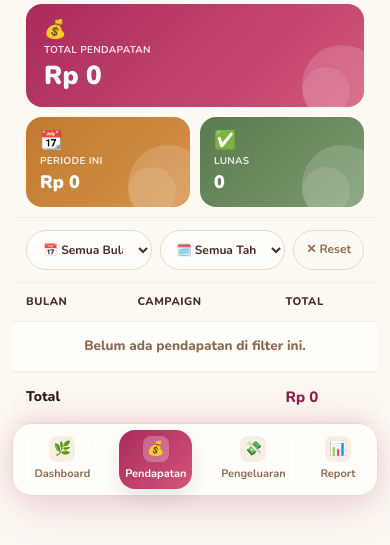
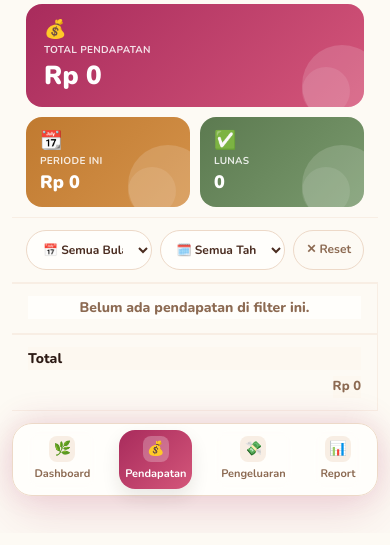
Before and after one commit to hendrikusray/daily-task, a Flask app: page /pendapatan in a window 390 px wide. Shown: the part 338-883 px from the top of the page. After the commit the page ends 859 px from the top, so only its background shows below. Run offline with Flask 3, Linux system fonts and the light colour scheme; a user stored in the database is signed in; data that the repository does not hold is empty.

Commit message:
pendapatan: monthly table card layout on mobile, no more horizontal overflow
Co-Authored-By: Claude Sonnet 4.6 <noreply@anthropic.com>

```diff
--- a/app/static/css/style.css
+++ b/app/static/css/style.css
@@ -3084,18 +3084,46 @@ body[data-theme="polka"].auth-page::after {
 }
 
 @media (max-width: 840px) {
-    /* Force monthly-table back to real table — override the dashboard block layout */
-    .monthly-table         { display: table !important; width: 100% !important; border-collapse: collapse !important; border-spacing: 0 !important; background: transparent !important; box-shadow: none !important; border: none !important; }
-    .monthly-table thead   { display: table-header-group !important; }
-    .monthly-table tbody   { display: table-row-group !important; }
-    .monthly-table tr      { display: table-row !important; flex-direction: unset !important; background: transparent !important; border: none !important; box-shadow: none !important; border-radius: 0 !important; border-left-width: 0 !important; overflow: visible !important; }
-    .monthly-table td,
-    .monthly-table th      { display: table-cell !important; width: auto !important; padding: 13px 14px !important; border: none !important; border-bottom: 1px solid var(--line-soft) !important; grid-template-columns: none !important; white-space: normal !important; word-break: break-word !important; }
+    /* Monthly table: card layout on mobile, same approach as dashboard */
+    .monthly-table,
+    .monthly-table tbody  { display: block !important; width: 100% !important; }
+    .monthly-table thead  { display: none !important; }
+    .monthly-table tr {
+        display: flex !important;
+        flex-wrap: wrap !important;
+        align-items: baseline !important;
+        gap: 4px 12px !important;
+        padding: 12px 16px !important;
+        border-bottom: 1px solid var(--line-soft) !important;
+        background: transparent !important;
+        box-shadow: none !important;
+        border-radius: 0 !important;
+        border-left-width: 0 !important;
+    }
+    .monthly-table td {
+        display: inline !important;
+        padding: 0 !important;
+        border: none !important;
+        width: auto !important;
+    }
     .monthly-table td::before { display: none !important; }
-    .monthly-table th      { font-size: 11px !important; font-weight: 800 !important; padding: 10px 14px !important; }
-    .monthly-table .monthly-total { white-space: nowrap !important; }
-    /* Make the table scrollable if needed on very small screens */
-    .monthly-table-wrap    { overflow-x: auto; }
+    /* Bulan = full row */
+    .monthly-table td:first-child {
+        display: block !important;
+        width: 100% !important;
+        font-weight: 800 !important;
+        font-size: 14px !important;
+        margin-bottom: 2px !important;
+    }
+    /* Campaign count = muted */
+    .monthly-table td:nth-child(2) { color: var(--muted) !important; font-size: 13px !important; }
+    /* Total = right-aligned */
+    .monthly-table td:last-child { margin-left: auto !important; }
+    /* Total and income-total rows */
+    .monthly-table .income-total-row td:first-child {
+        font-weight: 800 !important;
+        font-size: 14px !important;
+    }
 }
 
 /* income header meta */
```
